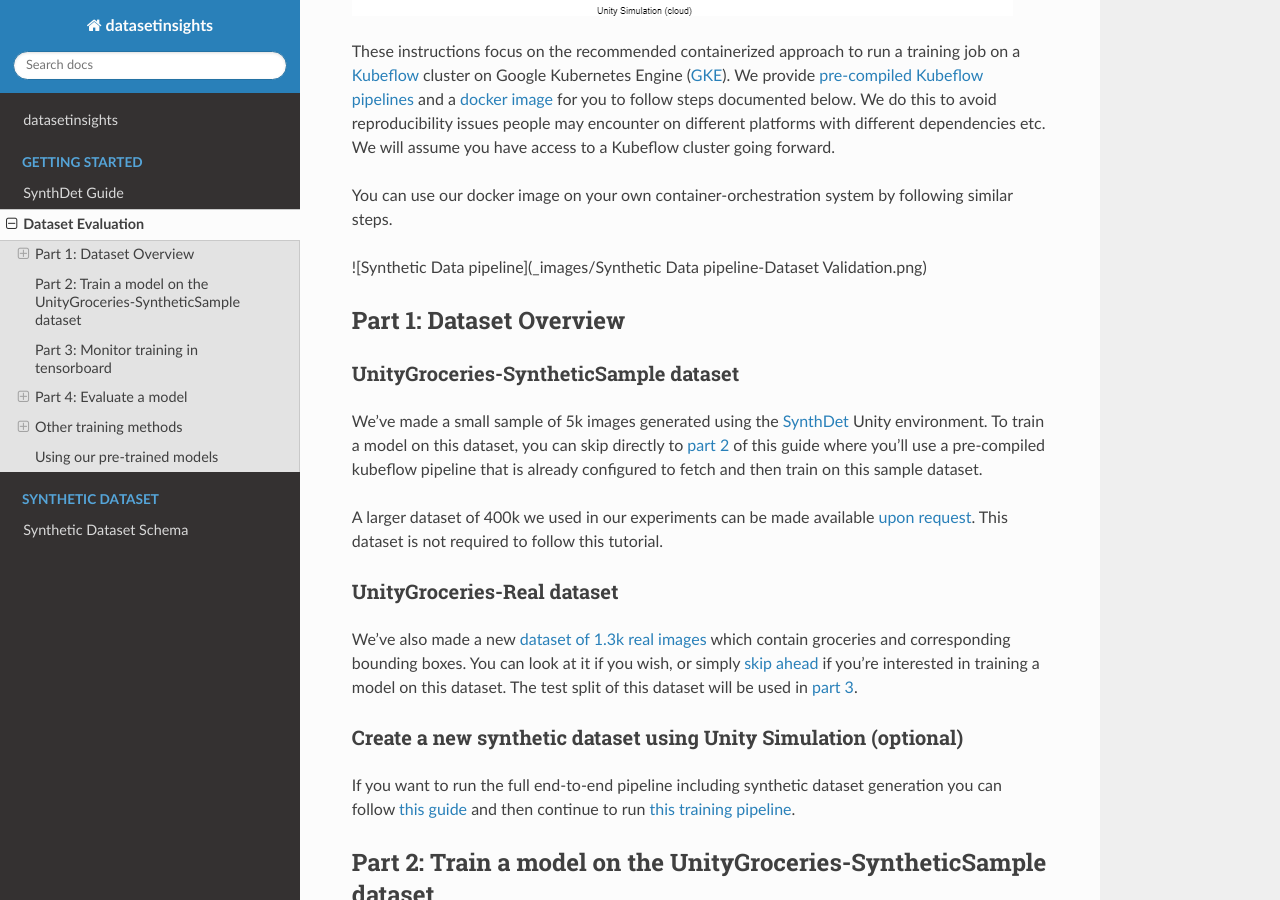
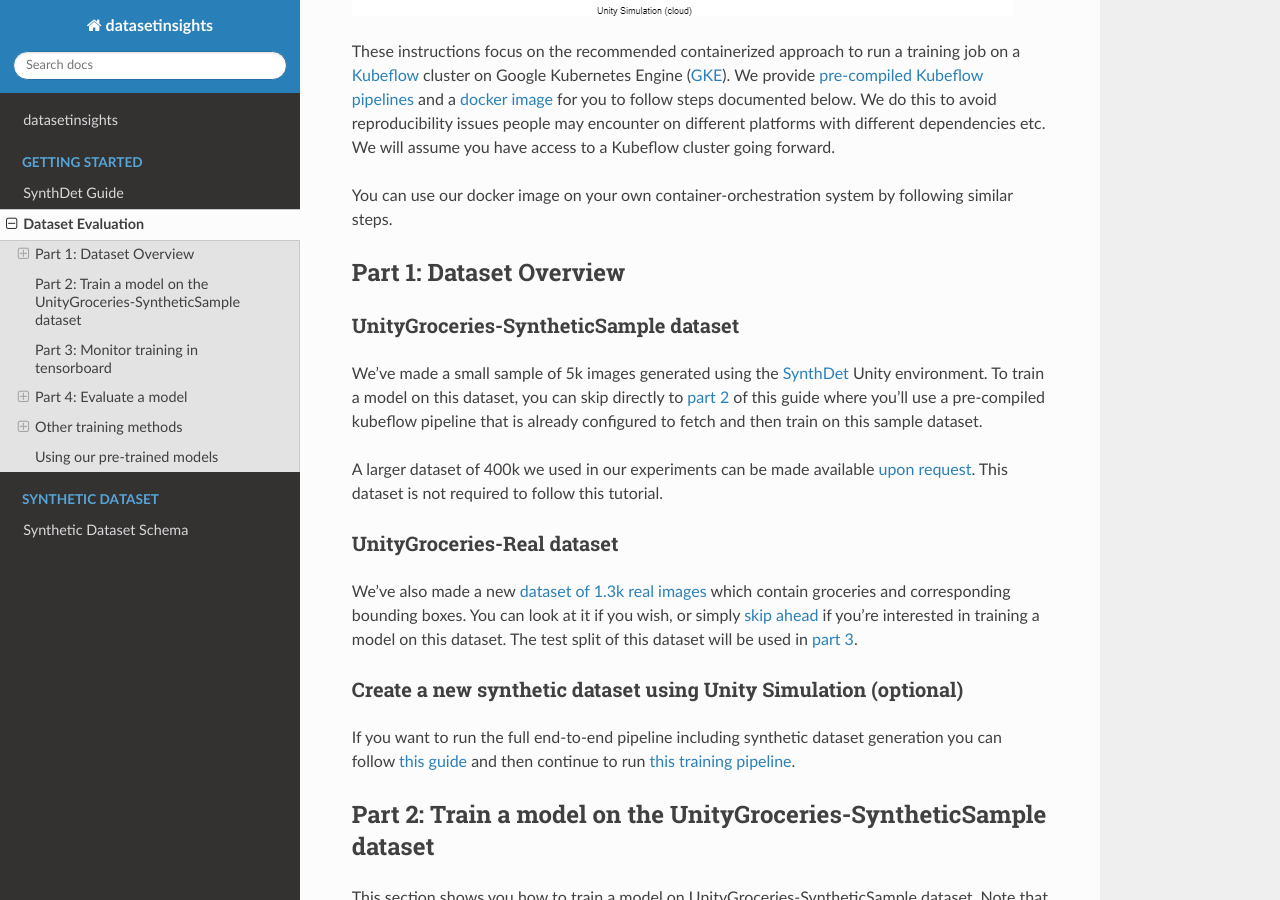
Before and after one commit to Unity-Technologies/datasetinsights, a Sphinx documentation site: the page built from docs/source/Evaluation_Tutorial.md, in a window 1280 px wide and 900 px high, scrolled down 656 px. Built offline with Sphinx 7.4.7 and the Read the Docs theme 2.0.0, drawn with Linux system fonts in a browser that asks for light colours.

Commit message:
Removed unknown image file link (#145)
* removed unknown imgae file link

* Changed kubeflow complied pipelines from master to 0.2.x

Co-authored-by: “sanjay” <“sanjay.vishwakarma@unity3d.com”>

```diff
--- a/docs/source/Evaluation_Tutorial.md
+++ b/docs/source/Evaluation_Tutorial.md
@@ -6,11 +6,9 @@
 
 ![dataset evaluation](_images/synthetic_data_pipeline_dataset_evaluation.png)
 
-These instructions focus on the recommended containerized approach to run a training job on a [Kubeflow](https://www.kubeflow.org/docs/gke/gcp-e2e) cluster on Google Kubernetes Engine ([GKE](https://cloud.google.com/kubernetes-engine)). We provide [pre-compiled Kubeflow pipelines](https://github.com/Unity-Technologies/datasetinsights/tree/master/kubeflow/compiled) and a [docker image](https://hub.docker.com/r/unitytechnologies/datasetinsights) for you to follow steps documented below. We do this to avoid reproducibility issues people may encounter on different platforms with different dependencies etc. We will assume you have access to a Kubeflow cluster going forward.
+These instructions focus on the recommended containerized approach to run a training job on a [Kubeflow](https://www.kubeflow.org/docs/gke/gcp-e2e) cluster on Google Kubernetes Engine ([GKE](https://cloud.google.com/kubernetes-engine)). We provide [pre-compiled Kubeflow pipelines](https://github.com/Unity-Technologies/datasetinsights/tree/0.2.x/kubeflow/compiled) and a [docker image](https://hub.docker.com/r/unitytechnologies/datasetinsights) for you to follow steps documented below. We do this to avoid reproducibility issues people may encounter on different platforms with different dependencies etc. We will assume you have access to a Kubeflow cluster going forward.
 
 You can use our docker image on your own container-orchestration system by following similar steps.
-
-![Synthetic Data pipeline](_images/Synthetic Data pipeline-Dataset Validation.png)
 
 ## Part 1: Dataset Overview
 
```
